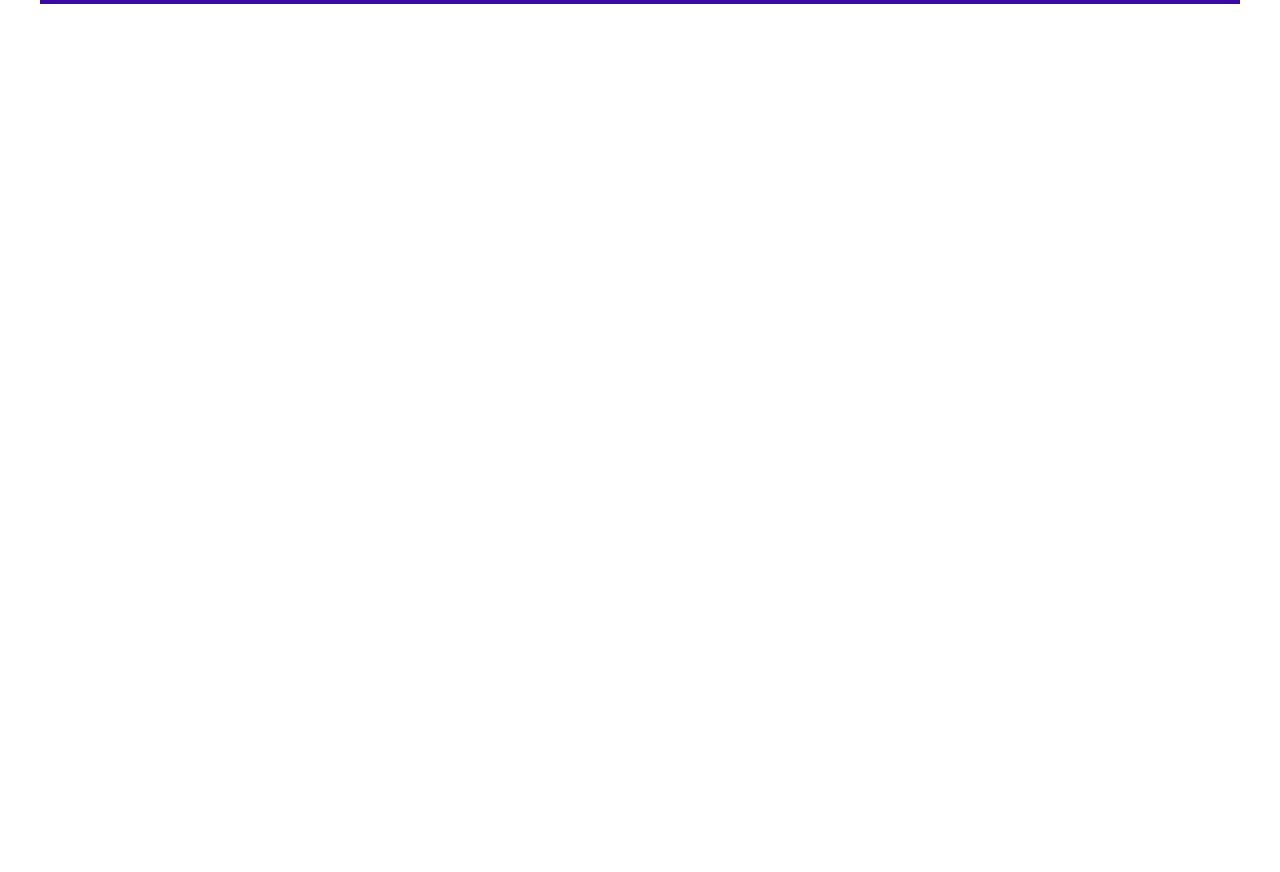
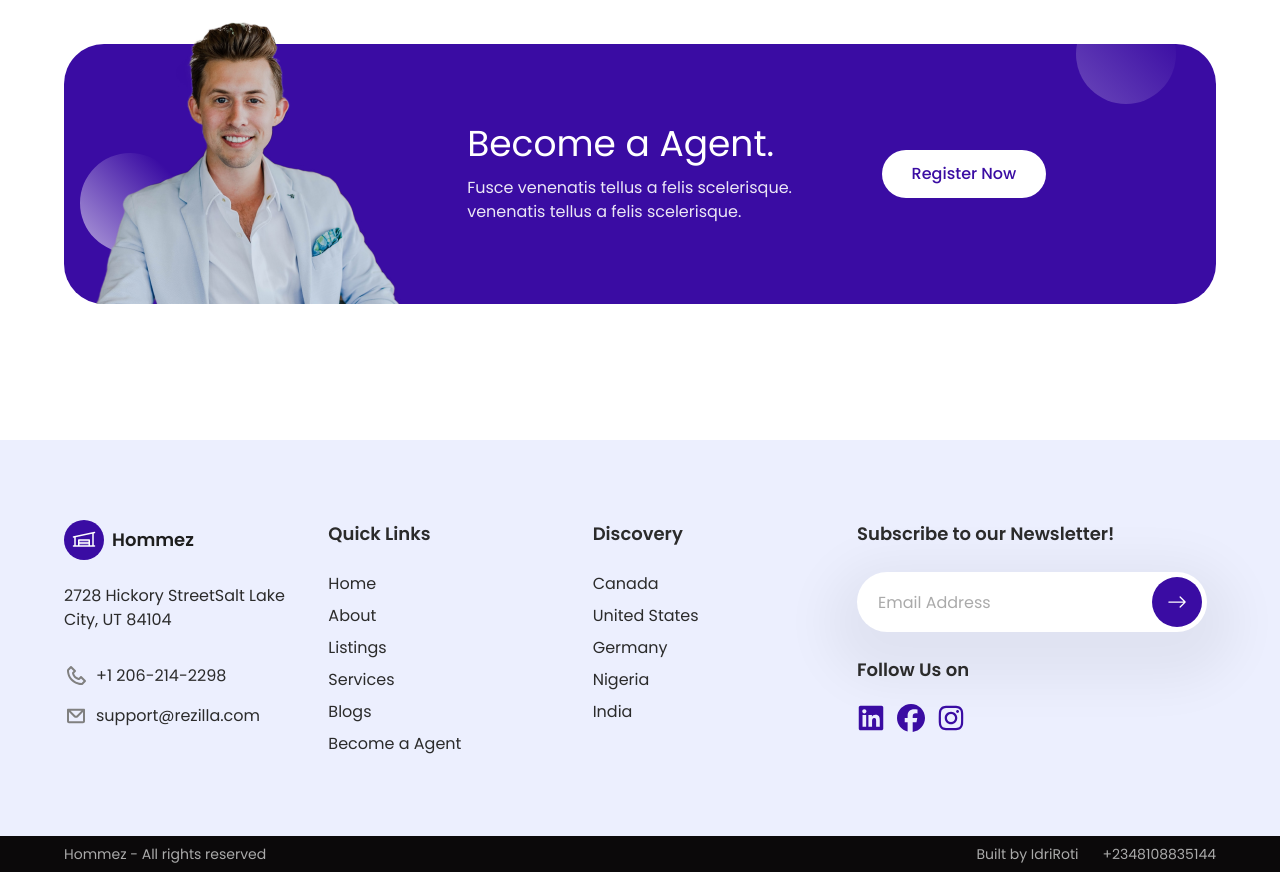
Before and after one commit to IdrisRoti/hommez, a Next.js app: page / in a window 1280 px wide. Shown: the part 7560-8432 px from the top of the page. Before the commit the page ends 7564 px from the top, so only its background shows below. Built offline with nearby package versions, Linux system fonts and the light colour scheme.

Commit message:
feat: add footer

```diff
--- a/app/globals.css
+++ b/app/globals.css
@@ -26,7 +26,7 @@
 /* D9D9D9 */
 
 .contain {
-  @apply max-w-[75rem] mx-auto p-6;
+  @apply max-w-[75rem] mx-auto px-6 py-6;
 }
 
 .boxShadow {
--- a/app/page.tsx
+++ b/app/page.tsx
@@ -1,3 +1,4 @@
+import Footer from "@/components/Footer";
 import About from "@/components/landing/About";
 import BecomeAgent from "@/components/landing/BecomeAgent";
 import Customers from "@/components/landing/Customers";
@@ -29,6 +30,7 @@ export default function Home() {
         <LatestBlogs />
         <Testimonials />
         <BecomeAgent />
+        <Footer />
     </div>
   );
 }
--- /dev/null
+++ b/components/Footer.tsx
@@ -0,0 +1,73 @@
+import { discoveryLinks, NavLinks } from '@/constants'
+import Link from 'next/link'
+import React from 'react'
+import { BiPhone } from 'react-icons/bi'
+import { BsArrowRight } from 'react-icons/bs'
+import { CgMail } from 'react-icons/cg'
+import { FaInstagram } from 'react-icons/fa'
+import { FaFacebook, FaLinkedin } from 'react-icons/fa6'
+import { PiWarehouseDuotone } from 'react-icons/pi'
+
+export default function Footer() {
+  return (
+    <footer className='bg-[#4361ee]/10 pt-8 md:pt-14'>
+        <div className='contain flex flex-col md:flex-row items-center md:items-start justify-between gap-6 md:gap-10 text-textDark max-md:text-center'>
+            <div className='w-[70%] md:w-auto lg:w-1/4'>
+                <div className="flex items-center max-md:justify-center gap-2 mb-4 md:mb-6">
+                    <div className="bg-primary w-10 aspect-square grid place-items-center rounded-full">
+                        <PiWarehouseDuotone className="text-white w-6 h-6" />
+                    </div>
+                    <h2 className="font-semibold text-[#1e1e1e] text-lg">Hommez</h2>
+                </div>
+                <p className='mb-4 md:mb-8'>2728 Hickory StreetSalt
+                Lake City, UT 84104</p>
+                <div className='my-4 items-center max-md:justify-center gap-2 flex '><BiPhone className='size-6 text-textlight' /> <span>+1 206-214-2298</span></div>
+                <div className='my-4 items-center max-md:justify-center gap-2 flex'><CgMail className='size-6 text-textlight' /> <span>support@rezilla.com</span></div>
+            </div>
+            <div className='w-1/4 hidden lg:block'>
+                <h2 className='text-lg font-semibold mb-6'>Quick Links</h2>
+                <div className='flex flex-col gap-2'>
+                    {
+                        NavLinks.map((link) => (
+                            <Link key={link.id} href={link.href}>{link.label}</Link>
+                        ))
+                    }
+                    <Link href="">Become a Agent</Link>
+                </div>
+            </div>
+            <div className=' w-1/4 hidden lg:block'>
+                <h2 className='text-lg font-semibold mb-6'>Discovery</h2>
+                    <div className='flex flex-col gap-2'>
+                        {
+                            discoveryLinks.map((link) => (
+                                <Link key={link} href="/">{link}</Link>
+                            ))
+                        }
+                    </div>
+            </div>
+            <div className='lg:w-2/5'>
+                <h2 className='text-lg font-semibold'>Subscribe to our Newsletter!</h2>
+                <div className='my-6 w-[21.875rem] h-[3.75rem] rounded-full bg-white overflow-hidden flex items-center boxShadow px-[5px]'>
+                    <input className='ml-4 w-full h-full bg-transparent placeholder:text-textlighter outline-none' type="email" placeholder='Email Address' />
+                    <button className='w-[3.125rem] rounded-full aspect-square bg-primary ml-auto text-white grid place-items-center flex-shrink-0'><BsArrowRight className='size-5' /></button>
+                </div>
+                <h3 className='text-lg font-semibold'>Follow Us on</h3>
+                <div className='flex items-center max-md:justify-center gap-3 mt-5'>
+                    <FaLinkedin className='text-primary size-7' />
+                    <FaFacebook className='text-primary size-7' />
+                    <FaInstagram className='text-primary size-7' />
+                </div>
+            </div>
+        </div>
+        <section className='bg-textDarker mt-8 md:mt-14 text-textlighter'>
+            <div className='max-w-[75rem] mx-auto px-6 py-2 text-xs md:text-sm flex justify-between items-center'>
+                <p>Hommez - All rights reserved</p>
+                <div className='flex items-center gap-2 md:gap-6'>
+                    <p>Built by IdriRoti</p>
+                    <p className='md:block hidden'>+2348108835144</p>
+                </div>
+            </div>
+        </section>
+    </footer>
+  )
+}
--- a/components/landing/BecomeAgent.tsx
+++ b/components/landing/BecomeAgent.tsx
@@ -1,8 +1,28 @@
+import Image from "next/image";
+import GradientBall from "../gradient-ball";
 
 export default function BecomeAgent() {
   return (
-    <section className='contain bg-primary text-white mt-20'>
-
+    <section className="contain">
+          <div className='relative bg-primary md:h-[15rem] lg:h-[16.25rem] rounded-[1.25rem] md:rounded-[1.875rem] lg:rounded-[2.5rem] text-white my-16 md:my-28 max-md:flex max-md:flex-col max-md:gap-3'>
+              <div className="w-[16.875rem] mx-auto md:w-[18rem] lg:w-[22.375rem] h-[16.375rem] md:h-[18.94rem] relative md:absolute bottom-0 z-50">
+                <Image
+                  src="/agent.png"
+                  alt="become an agent"
+                  fill
+                  className="object-cover"
+                />
+                <GradientBall className="w-[3rem] md:w-[6.25rem] absolute top-1/2 left-4 md:right-3 max-md:rotate-45 opacity-50" />
+              </div>
+              <div className="md:flex relative overflow-hidden md:gap-2 lg:gap-10 h-full md:w-[60%] lg:w-[65%] items-center ml-auto max-md:-order-1 max-md:pt-24 max-md:px-6">
+                <div className="lg:w-[50%]">
+                  <h2 className="text-2xl md:text-3xl lg:text-4xl mb-3 ">Become a Agent.</h2>
+                  <p className="opacity-90">Fusce venenatis tellus a felis scelerisque. venenatis tellus a felis scelerisque.</p>
+                </div>
+                <button className="text-primary hover:opacity-85 transition bg-white font-medium rounded-[1.875rem] px-[1.875rem] py-3 max-md:mt-4">Register Now</button>
+                <GradientBall className="w-[15.75rem] md:w-[6.25rem] absolute -top-1/3 md:-top-10 -right-10 md:right-10 opacity-20 z-10" />
+              </div>
+          </div>
     </section>
   )
 }
--- a/components/landing/Testimonials.tsx
+++ b/components/landing/Testimonials.tsx
@@ -11,11 +11,11 @@ export default function Testimonials() {
     const [slideIndex, setSlideIndex] = useState(0)
 
   return (
-    <section className='contain my-14 md:my-20 flex flex-col md:flex-row items-center'>
+    <section className='contain mt-14 md:mt-28 flex flex-col md:flex-row items-center'>
         <div className='w-full'>
             <h2 className="text-secondary text-lg md:text-xl md:mb-2 lg:mb-4 font-medium tracking-wider uppercase">TESTIMONIALS</h2>
             <h3 className="mb-3 md:mb-5 text-textDark font-semibold text-2xl md:text-4xl">Look at What Our <br />Customers Say!</h3>
-            <p className='mt-5 text-textDark w-[90%] lg:w-2/3'>Fusce venenatis tellus a felis scelerisque, non pulvinar est pellentesque. </p>
+            <p className='mt-5 text-textDark md:w-[90%] lg:w-2/3'>Fusce venenatis tellus a felis scelerisque, non pulvinar est pellentesque. </p>
             {/* *********** CAROUSEL PAGINATION BUTTONS ***************** */}
             <div className='hidden mt-10 md:flex items-center gap-10'>
                 <button
@@ -32,7 +32,6 @@ export default function Testimonials() {
                 >
                     <BsArrowRight className='size-6 text-secondary group-hover:text-white transition' />
                 </button>
-
             </div>
         </div>
         <div className='relative w-full mt-6 md:mt-0'>
--- a/constants.ts
+++ b/constants.ts
@@ -161,3 +161,5 @@ export const testimonials = [
         image: "/customer4.jpg"
     },
 ]
+
+export const discoveryLinks = ["Canada", "United States", "Germany", "Nigeria", "India"]
```
Also changed, not shown: public/agent.png (added).
